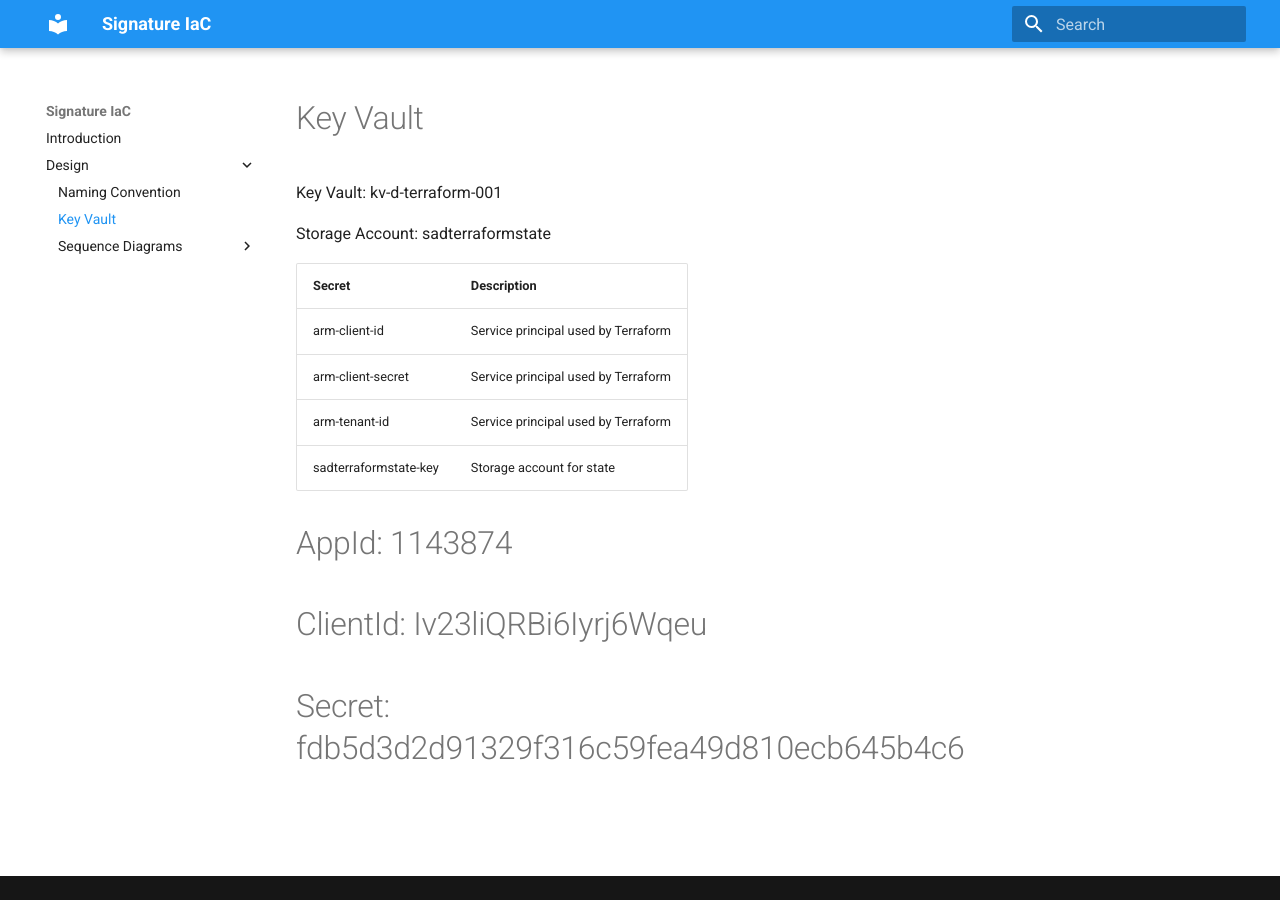
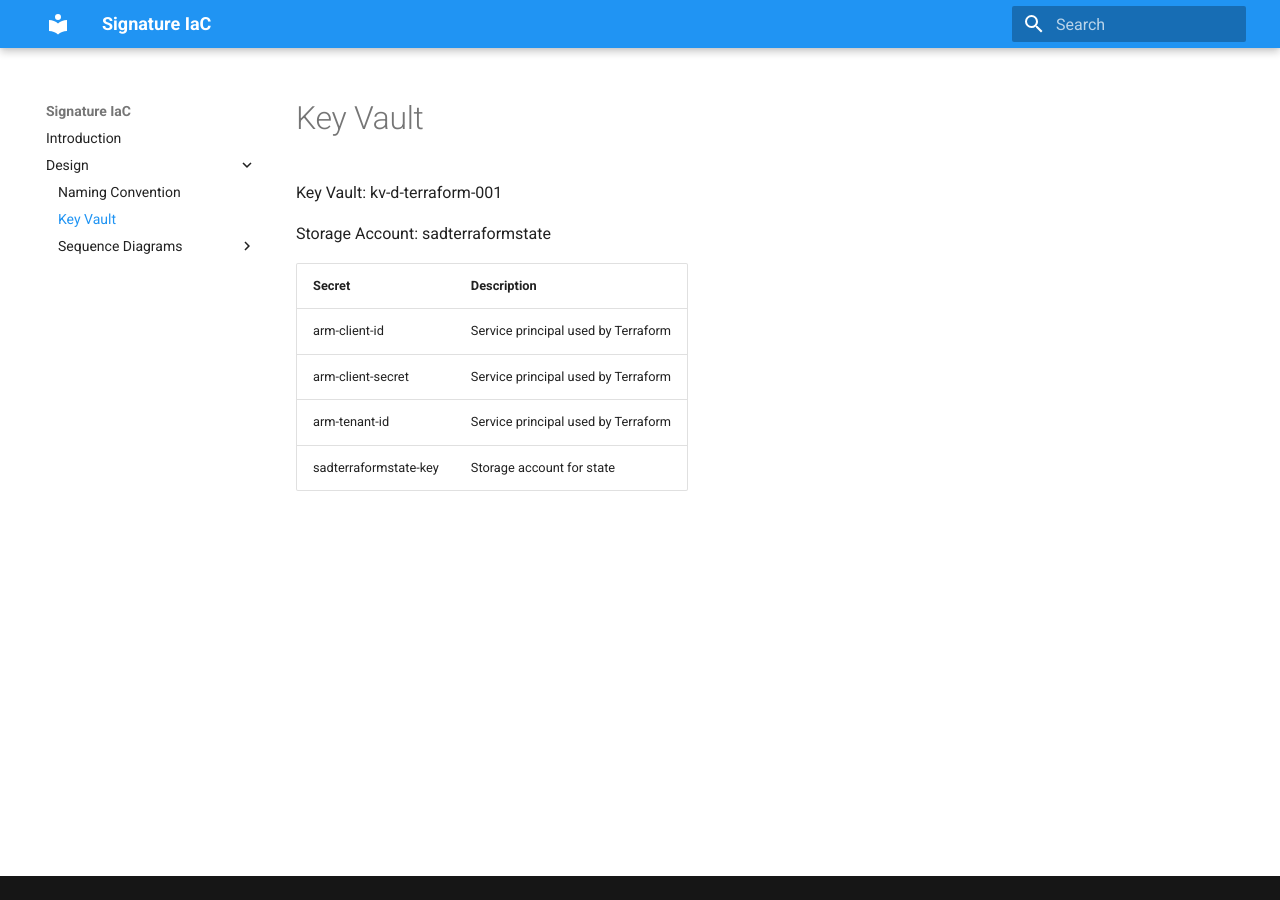
Before and after one commit to PfikestInt/IaCManager, an MkDocs documentation site: the page built from documentation/docs/design/key_vault.md, in a window 1280 px wide. Built offline with MkDocs 1.6.1 and Material for MkDocs 9.7.7, drawn with Linux system fonts in a browser that asks for light colours.

Commit message:
removed comments

```diff
--- a/documentation/docs/design/key_vault.md
+++ b/documentation/docs/design/key_vault.md
@@ -10,7 +10,3 @@
 | arm-client-secret     | Service principal used by Terraform |
 | arm-tenant-id         | Service principal used by Terraform |
 | sadterraformstate-key | Storage account for state           |
-
-#AppId: 1143874
-#ClientId: Iv23liQRBi6Iyrj6Wqeu
-#Secret: fdb5d3d2d91329f316c59fea49d810ecb645b4c6
```
Also changed, not shown: documentation/site/design/key_vault.html, documentation/site/search/search_index.json.
